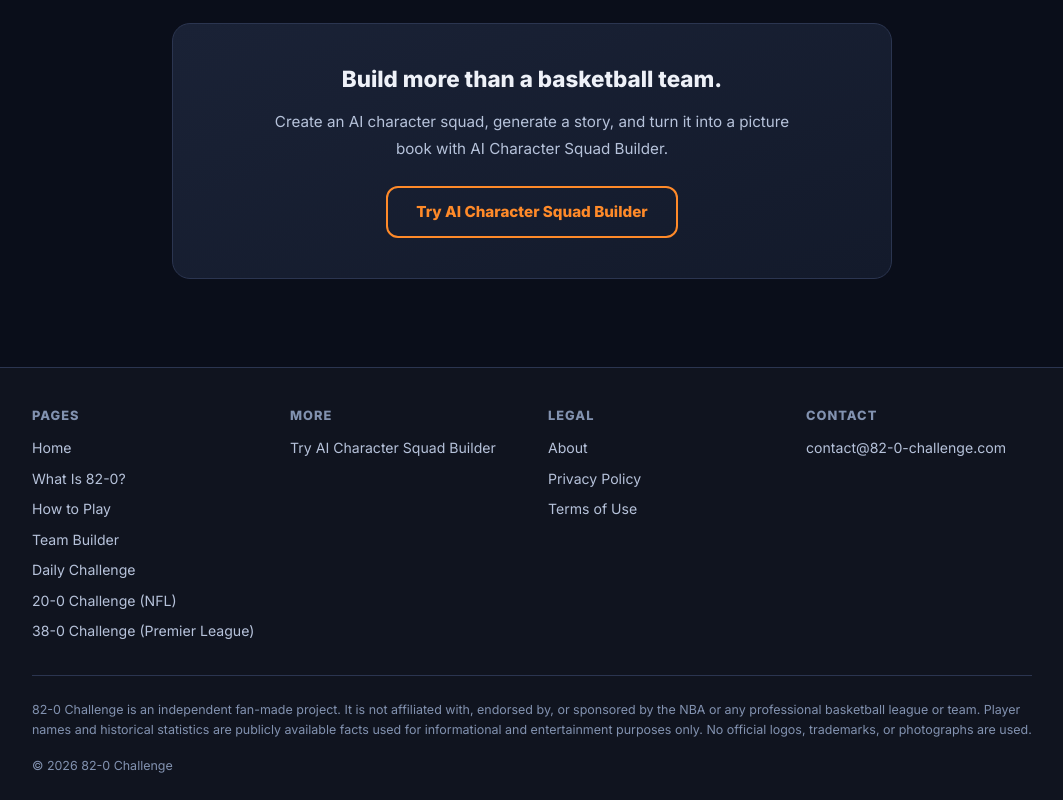
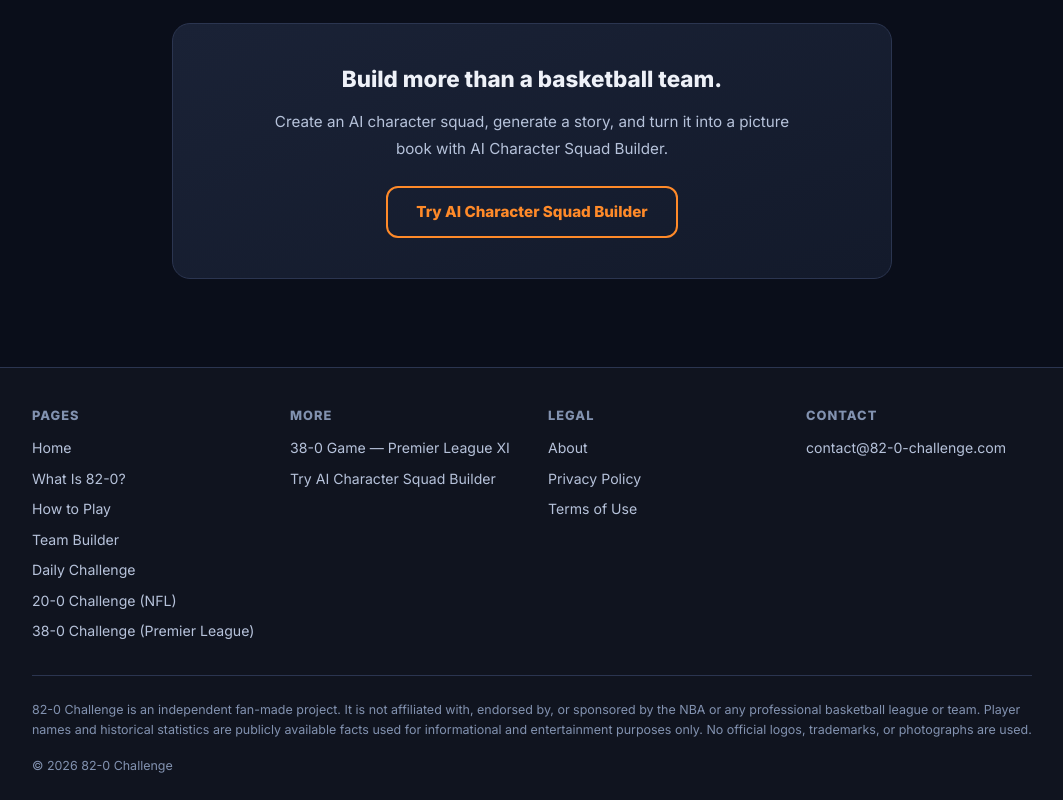
Before and after one commit to codaaiteam/82-0-challenge, a Next.js app: page / in a window 1280 px wide. Shown: the part 3791-4591 px from the top of the page, without its empty margins (108-1171 px from the left). Built offline with nearby package versions, Linux system fonts and the light colour scheme; no server answers.

Commit message:
Footer: cross-link to standalone 38-0-game.com

```diff
--- a/src/app/Components/Footer.js
+++ b/src/app/Components/Footer.js
@@ -20,6 +20,7 @@ const Footer = ({ t, lang = 'en' }) => {
 
         <div className={styles.footerSection}>
           <h3>{t?.footer?.more || 'More'}</h3>
+          <a href="https://38-0-game.com" target="_blank" rel="noopener">38-0 Game — Premier League XI</a>
           <a href="https://c2story.com" target="_blank" rel="noopener noreferrer">
             {t?.cta?.button || 'AI Character Squad Builder'}
           </a>
```
